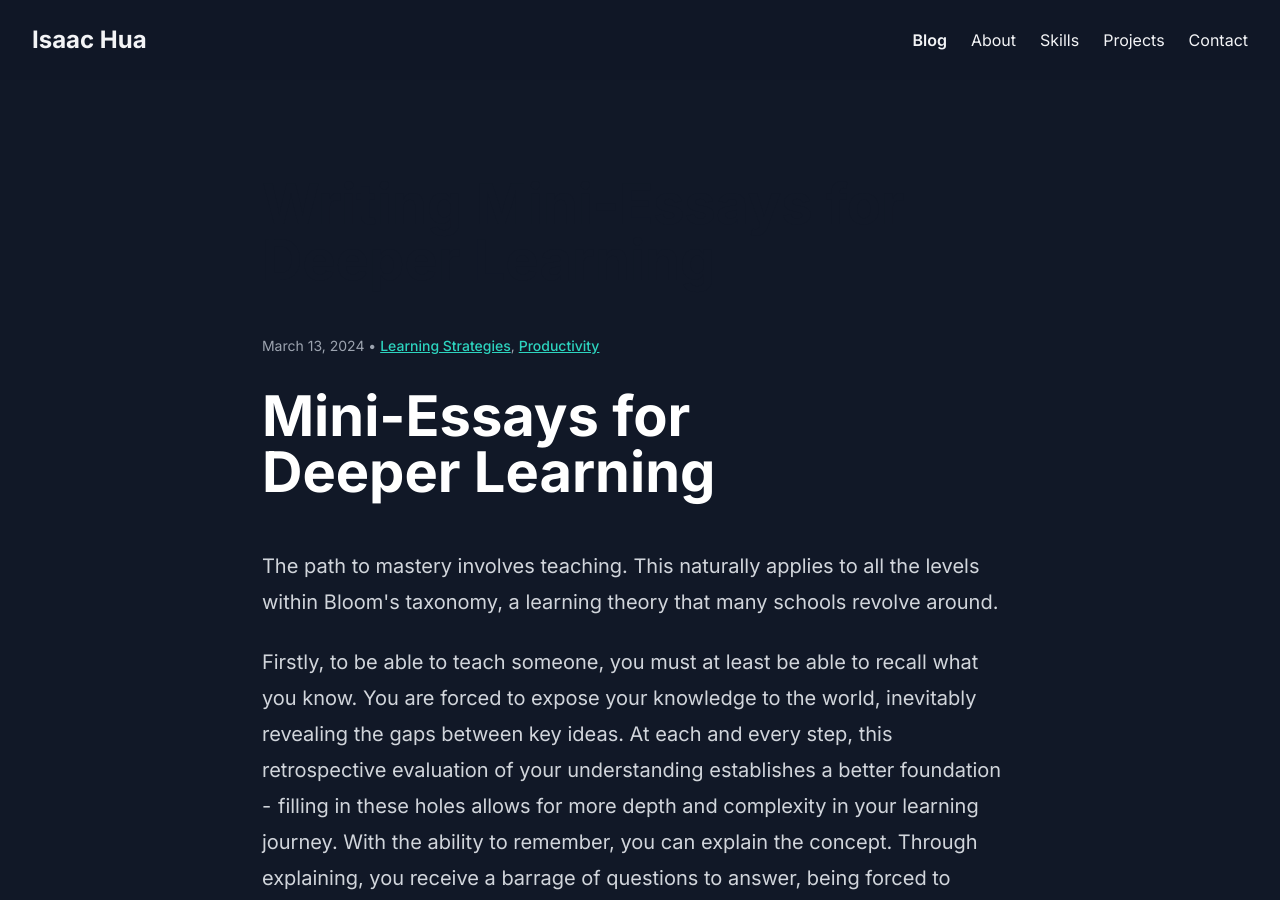
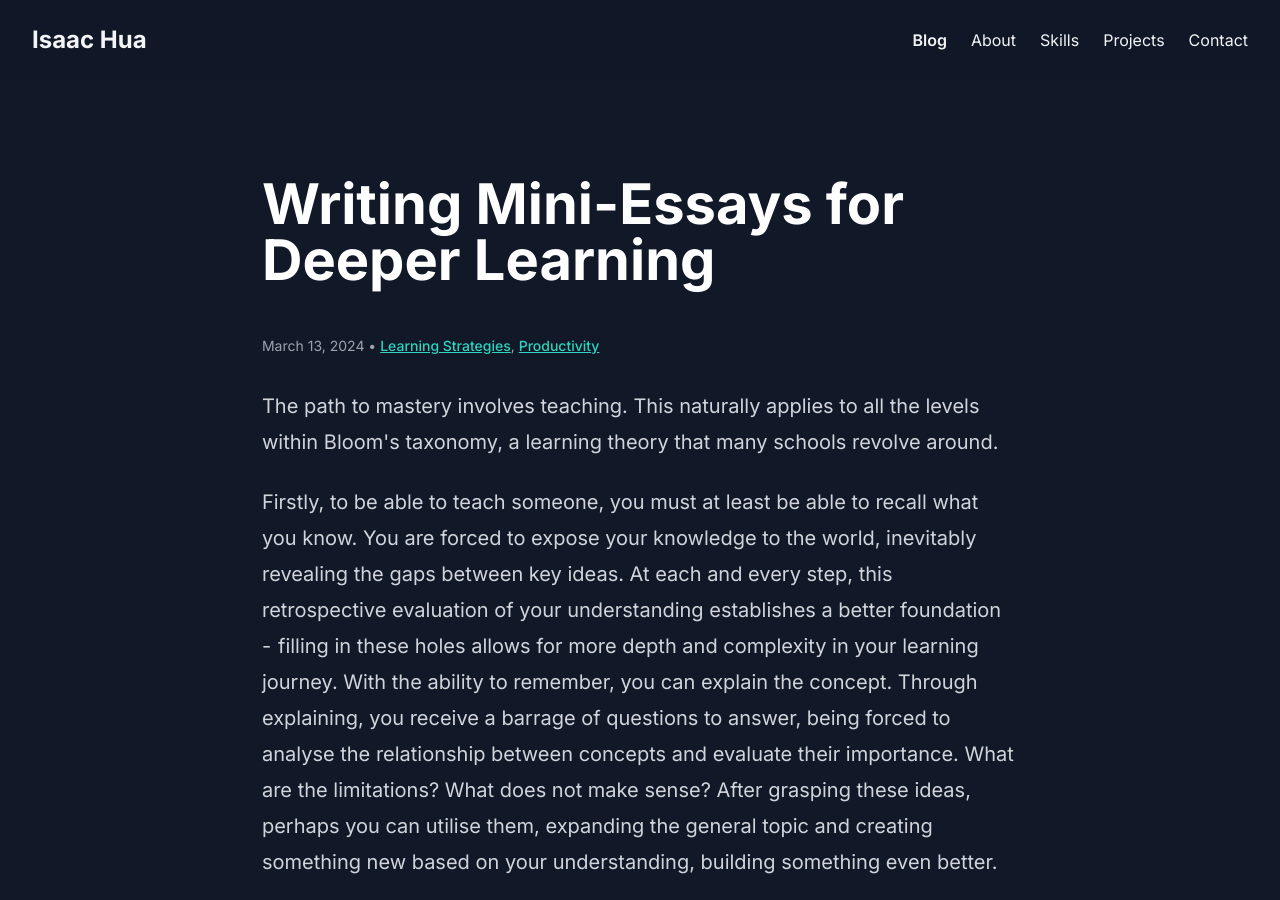
Before and after one commit to isaachuahy/isaachuahy.github.io, a Jekyll site: the page built from _posts/2024-03-13-writing-mini-essays-for-deeper-learning.html, in a window 1280 px wide and 900 px high. Built offline with Jekyll 4.4.1, drawn with Linux system fonts in a browser that asks for light colours; nearby versions of some CDN libraries.

Commit message:
HOLY SHITgit add .git add . THAT DID IT. Added prose-invert to post.html and removed h1 from first post

```diff
--- a/_layouts/post.html
+++ b/_layouts/post.html
@@ -2,7 +2,7 @@
 layout: default
 ---
 
-<article class="prose lg:prose-xl mx-auto py-12 px-4 sm:px-6 lg:px-8 text-gray-200">
+<article class="prose prose-invert lg:prose-xl mx-auto py-12 px-4 sm:px-6 lg:px-8 text-gray-200">
   <!-- Post Header -->
   <header class="mb-8 fade-in-section">
     <h1 class="text-4xl font-bold leading-tight mb-2">{{ page.title }}</h1>
--- a/_posts/2024-03-13-writing-mini-essays-for-deeper-learning.html
+++ b/_posts/2024-03-13-writing-mini-essays-for-deeper-learning.html
@@ -8,8 +8,6 @@ categories:
 excerpt: >
     The path to mastery involves teaching.
 ---
-
-<h1>Mini-Essays for Deeper Learning</h1>
 
 <p>The path to mastery involves teaching. This naturally applies to all the levels within Bloom's taxonomy,
     a learning theory that many schools revolve around.</p>
```
